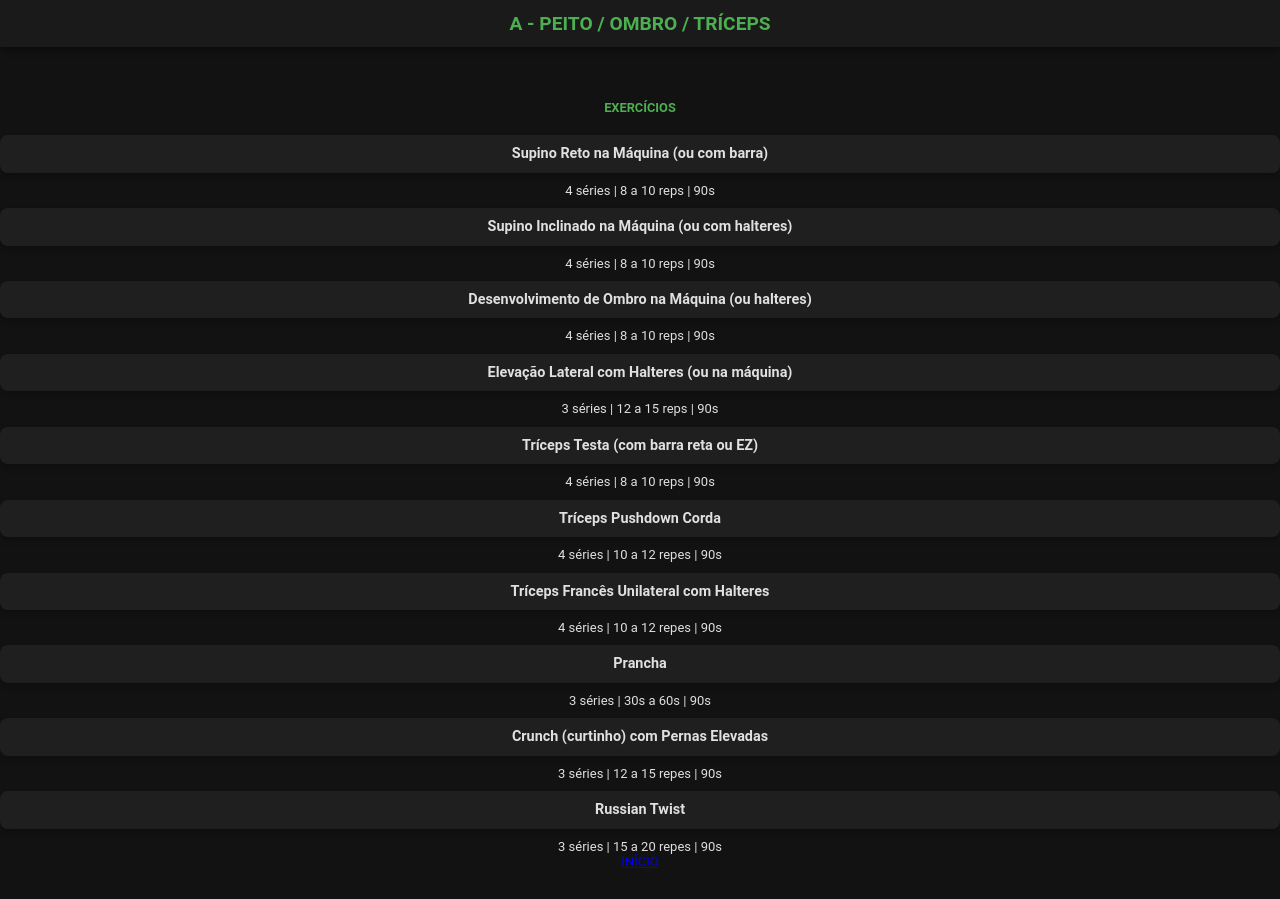
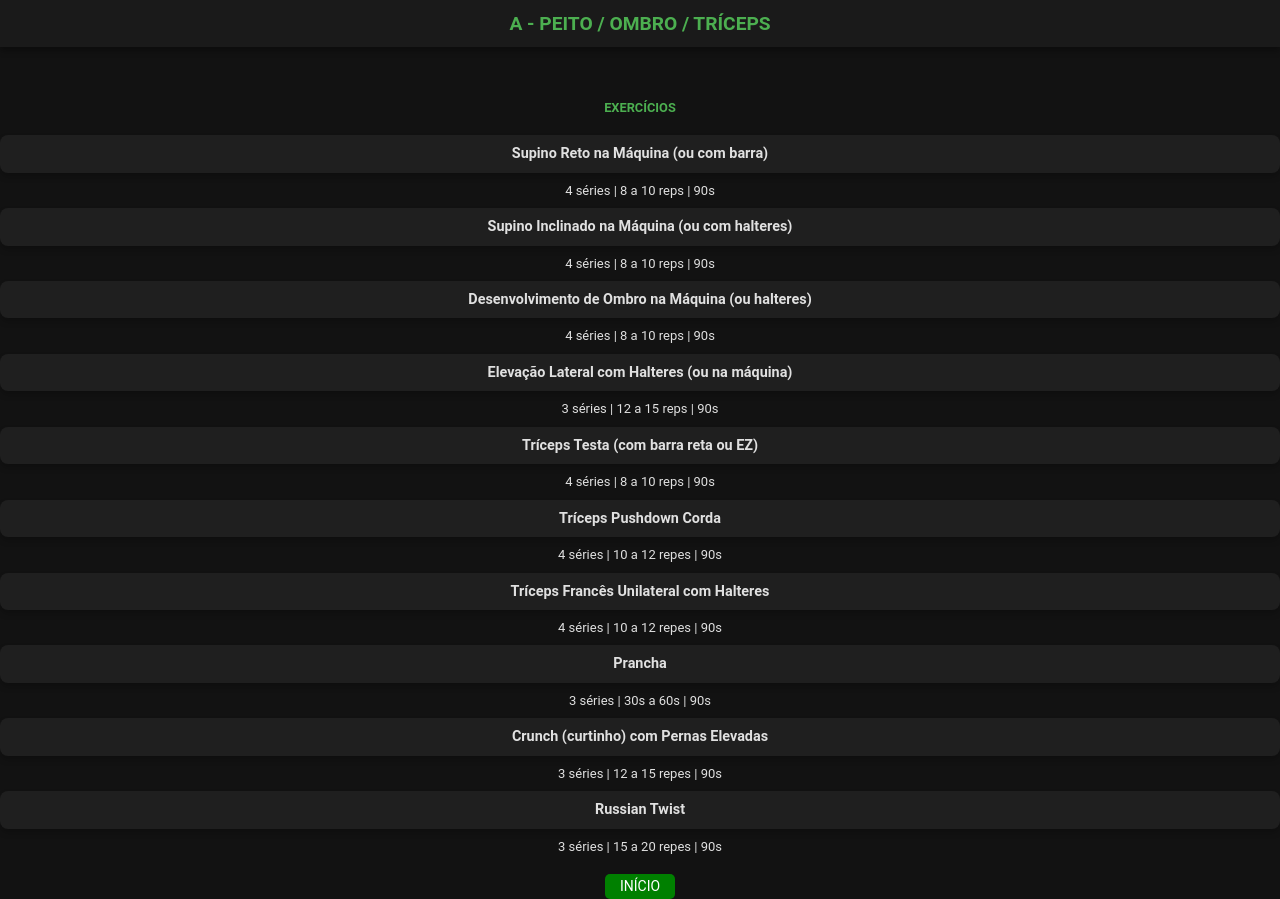
Before and after one commit to renesvieira/treinos, a plain HTML site: page treino_a.html in a window 1280 px wide. Before the commit the page ends 870 px from the top, so only its background shows below. Drawn offline with Linux system fonts and the light colour scheme.

Commit message:
Add files via upload

```diff
--- a/styles.css
+++ b/styles.css
@@ -71,3 +71,22 @@ h2 {
 .exercicio h3 a:hover {
     color: #121212;
 }
+
+.botao {
+    background-color: green; /* Cor de fundo verde */
+    color: white; /* Cor do texto branca */
+    padding: 2px 15px; /* Ajuste o padding (espacos internos do botão) */
+    border: none; /* Sem borda */
+    border-radius: 5px; /* Cantos arredondados */
+    text-align: center; /* Alinha o texto no centro */
+    text-decoration: none; /* Remove o sublinhado do link */
+    display: inline-block; /* Faz o link se comportar como um botão */
+    cursor: pointer; /* Mostra o cursor de clique */
+    font-size: 14px; /* Ajusta o tamanho da fonte, se necessário */
+    line-height: 1.5; /* Ajuste o espaçamento vertical entre o texto */
+    margin-top: 20px; /* Adiciona espaço acima do botão */
+}
+
+.botao:hover {
+    background-color: darkgreen; /* Cor verde mais escura quando o mouse passa */
+}
```
